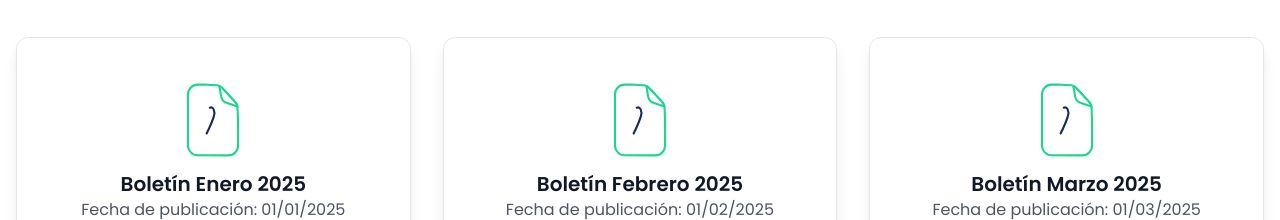
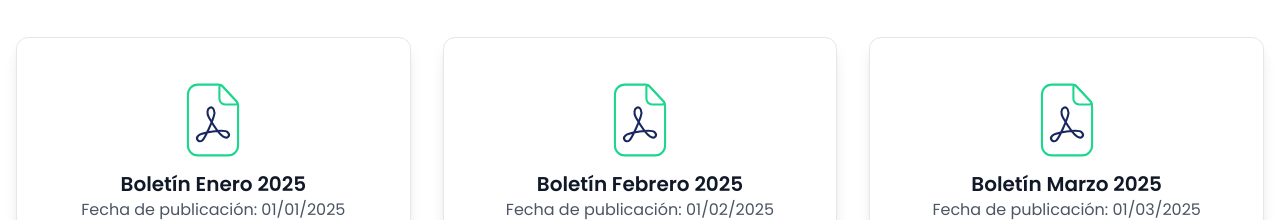
Before and after one commit to sergiostebanpgx/colegio-margaritas, a Next.js app: page /boletines in a window 1280 px wide. Shown: the part 201-421 px from the top of the page. Built offline with nearby package versions, Linux system fonts and the light colour scheme.

Commit message:
Update Animations

```diff
--- a/app/components/AnimationIcons.tsx
+++ b/app/components/AnimationIcons.tsx
@@ -1,6 +1,6 @@
 "use client";
 
-import { useEffect, useState } from "react";
+import { useEffect, useState, useRef } from "react";
 import dynamic from "next/dynamic";
 
 // Cargar Lottie solo en el cliente
@@ -22,6 +22,7 @@ interface AnimationIconsProps {
 const AnimationIcons: React.FC<AnimationIconsProps> = ({ type, size = 100 }) => {
   const [animationData, setAnimationData] = useState<any>(null);
   const [isMounted, setIsMounted] = useState(false);
+  const lottieRef = useRef<any>(null); // Referencia para controlar la animación
 
   useEffect(() => {
     if (typeof window === "undefined") return; // Evita SSR
@@ -51,7 +52,22 @@ const AnimationIcons: React.FC<AnimationIconsProps> = ({ type, size = 100 }) =>
 
   if (!isMounted || !animationData) return null;
 
-  return <Lottie animationData={animationData} loop={true} style={{ width: size, height: size }} />;
+  return (
+    <div
+      onClick={() => lottieRef.current?.play()} // Reproduce al hacer clic
+      onMouseEnter={() => lottieRef.current?.play()} // Reproduce al pasar el mouse
+      onMouseLeave={() => lottieRef.current?.stop()} // Detiene al quitar el mouse (opcional)
+      style={{ cursor: "pointer", display: "inline-block" }}
+    >
+      <Lottie
+        lottieRef={lottieRef}
+        animationData={animationData}
+        loop={false} // Desactiva el bucle
+        autoplay={false} // Evita la autoanimación
+        style={{ width: size, height: size }}
+      />
+    </div>
+  );
 };
 
 export default AnimationIcons;
```
